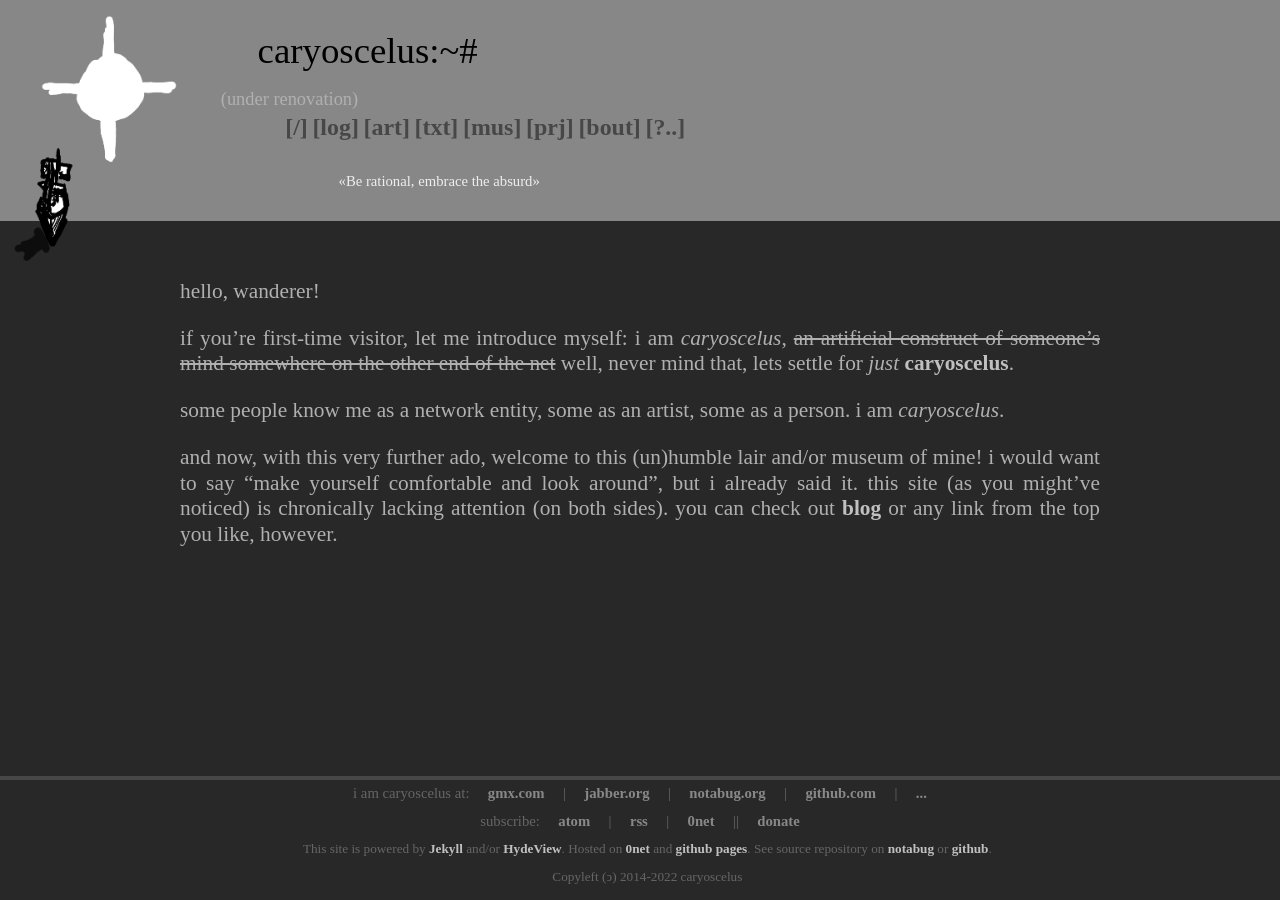
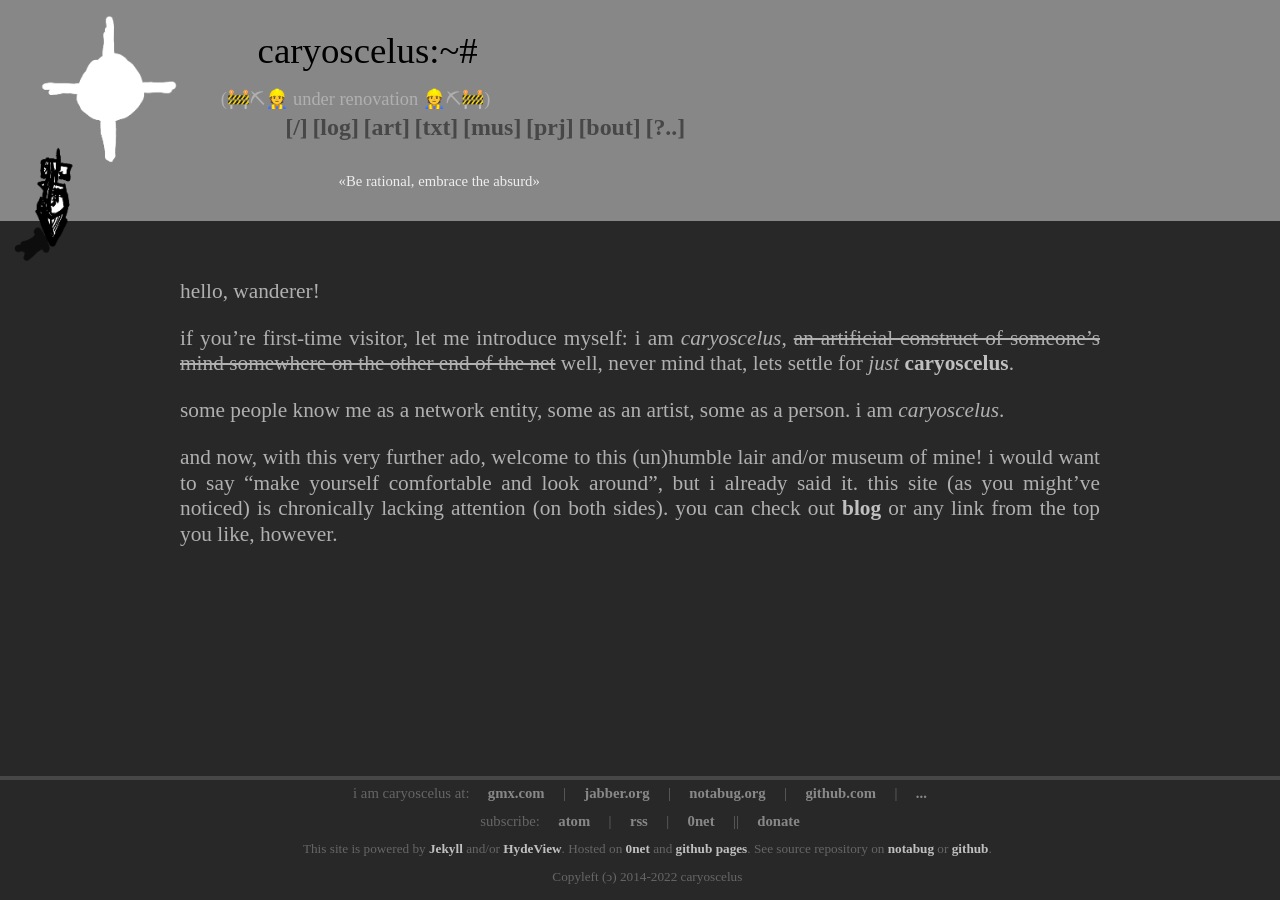
Before and after one commit to caryoscelus/caryoscelus.github.io, a Jekyll site: the page built from index.md, in a window 1280 px wide. Built offline with Jekyll 4.4.1, drawn with Linux system fonts in a browser that asks for light colours; some web fonts are replaced.

Commit message:
emojiques

```diff
--- a/_layouts/default.html
+++ b/_layouts/default.html
@@ -33,7 +33,7 @@
                 <div>
                     <h1 class="title"><a href="/">caryoscelus:~#</a></h1>
                     <br/>
-                                    (under renovation)<br/>
+                                    (🚧⛏👷 under renovation 👷⛏🚧)<br/>
                     <span class="title_menu">
                         <a class="extra" href="/">[/]</a>
                         <a class="extra" href="/blog/">[log]</a>
```
